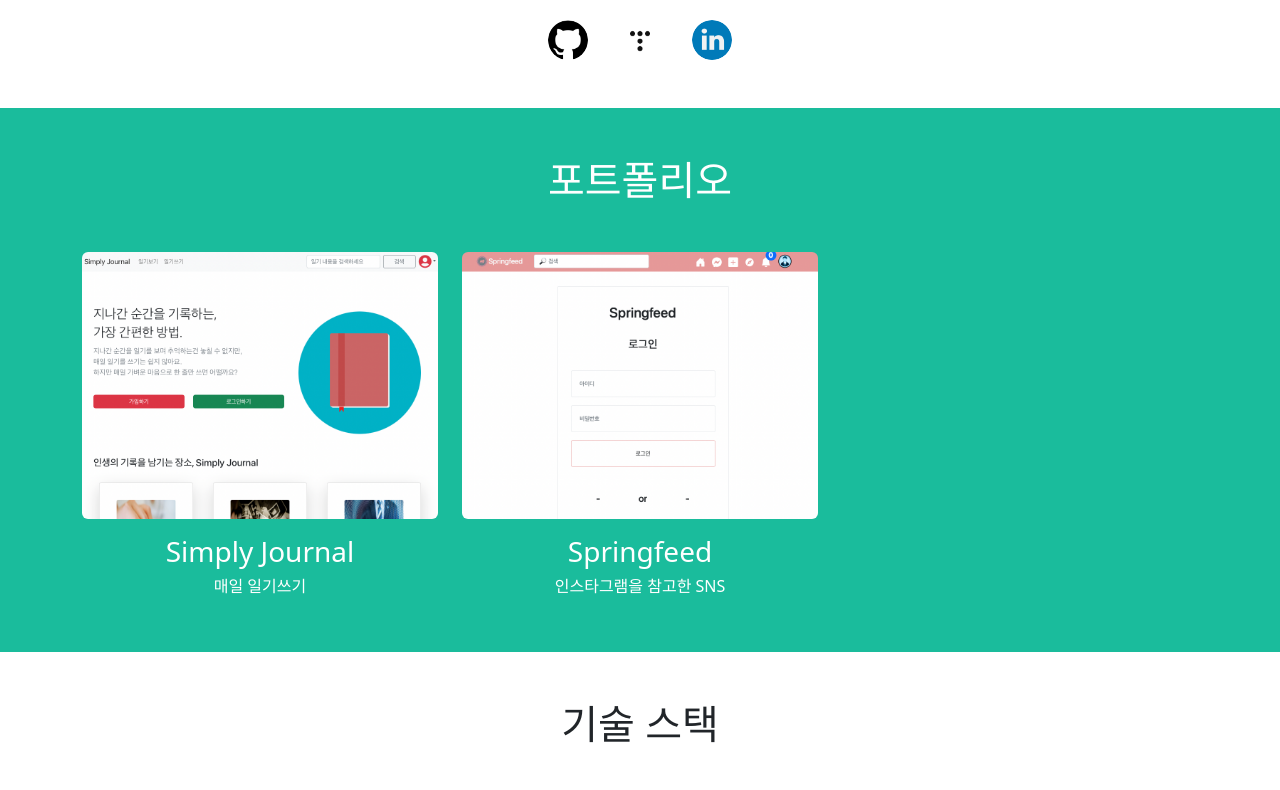
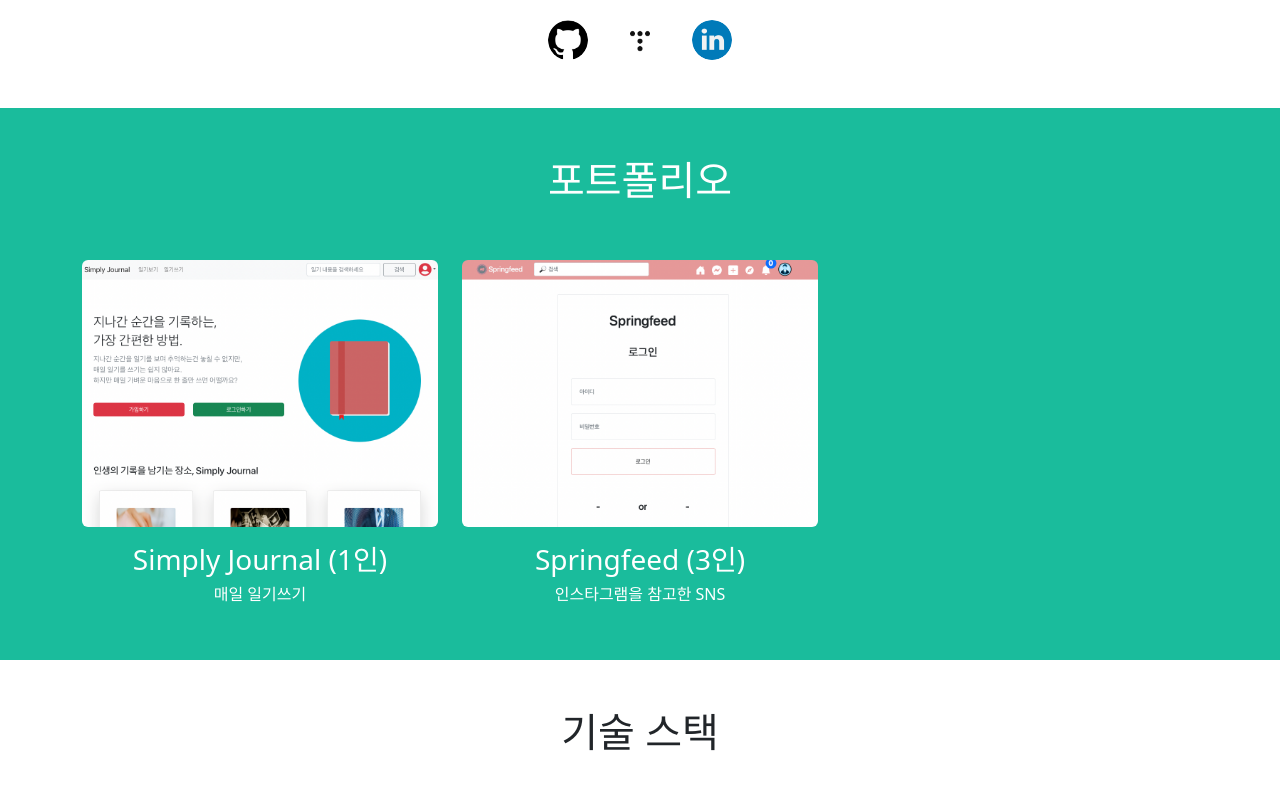
Before and after one commit to jinkyumpark/jinkyumpark, a React (Create React App) app: page / in a window 1280 px wide. Shown: the part 476-1266 px from the top of the page. Built offline with nearby package versions, Linux system fonts and the light colour scheme.

Commit message:
add top margin to portfolio in main page

```diff
--- a/src/root/MainPage.js
+++ b/src/root/MainPage.js
@@ -38,13 +38,13 @@ const MainPage = () => {
     const portfolios = [
         {
             image: simplyJournal,
-            title: 'Simply Journal',
+            title: 'Simply Journal (1인)',
             subtitle: '매일 일기쓰기',
             url: '/portfolio/simply-journal',
         },
         {
             image: springfeed,
-            title: 'Springfeed',
+            title: 'Springfeed (3인)',
             subtitle: '인스타그램을 참고한 SNS',
             url: '/portfolio/springfeed',
         },
@@ -111,10 +111,10 @@ const MainPage = () => {
             >
                 <div className='container'>
                     <h1>포트폴리오</h1>
-                    <div className='row mt-5'>
+                    <div className='row'>
                         {portfolios.map((portfolio) => {
                             return (
-                                <div className='col-xs-12 col-sm-6 col-xl-4'>
+                                <div className='col-xs-12 col-sm-6 col-xl-4 mt-5'>
                                     <Portfolio portfolio={portfolio} />
                                 </div>
                             );
```
